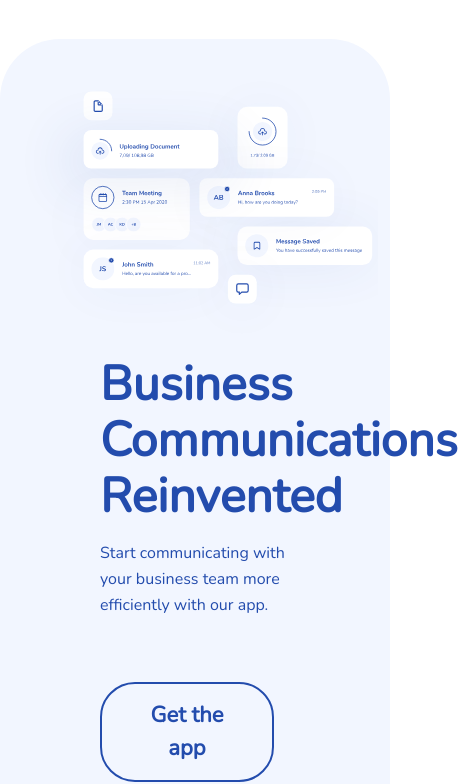
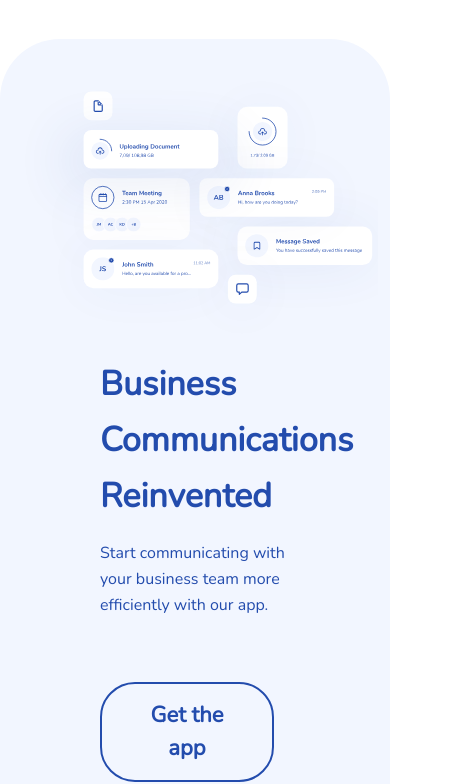
Before and after one commit to HACKTIV8-PWD2/Final-Project-2, a plain HTML site: page index.html in a window 390 px wide. Shown: the part 66-850 px from the top of the page, 458 px wide, since content can reach past the window. Drawn offline with nearby package versions, Linux system fonts and the light colour scheme.

Commit message:
update font-size

```diff
--- a/css/style.css
+++ b/css/style.css
@@ -6,6 +6,7 @@
   font-family: "nunito", sans-serif;
   color: #234cad;
 }
+
 section {
   margin-top: 150px;
 }
@@ -30,6 +31,7 @@ section {
   font-weight: 700;
   border: none;
 }
+
 .btn-outline-hero {
   border: 2px solid #234cad;
   border-radius: 35px;
@@ -38,6 +40,7 @@ section {
   font-size: 22px;
   font-weight: 700;
 }
+
 .btn-hero {
   border: none;
   border-radius: 35px;
@@ -59,6 +62,7 @@ nav .navbar-nav a {
   background-color: #f2f6ff;
   border-radius: 60px;
 }
+
 .jumbotron .content {
   padding: 0 100px 100px;
 }
@@ -81,6 +85,18 @@ nav .navbar-nav a {
   }
 }
 
+@media (max-width: 460px) {
+  .jumbotron .content h1 {
+    font-size: 38px;
+  }
+}
+
+@media (max-width: 400px) {
+  .jumbotron .content h1 {
+    font-size: 34px;
+  }
+}
+
 /* ======= element ============================================================== */
 .element-1 h4 {
   font-weight: 600;
@@ -91,9 +107,11 @@ nav .navbar-nav a {
   background-color: #f2f6ff;
   border-radius: 60px;
 }
+
 .products .content {
   padding: 0 100px;
 }
+
 .products .content h1 {
   font-weight: 700;
   font-size: 48px;
@@ -112,9 +130,11 @@ nav .navbar-nav a {
   background-color: #f2f6ff;
   border-radius: 60px;
 }
+
 .about .content {
   padding: 0 100px;
 }
+
 .about .content h1 {
   font-weight: 700;
   font-size: 48px;
@@ -125,29 +145,35 @@ nav .navbar-nav a {
 .pricing .content {
   margin-bottom: 75px;
 }
+
 .pricing .content h1 {
   font-weight: 700;
   font-size: 48px;
   line-height: 56px;
 }
+
 .pricing .span {
   font-weight: 400;
   font-size: 25px;
   line-height: 40px;
 }
+
 .pricing h2 {
   font-weight: 700;
   font-size: 56px;
   line-height: 48px;
 }
+
 .pricing .card {
   margin: 20px;
 }
+
 .pricing .no-outline {
   border: none;
   background-color: #f2f6ff;
   border-radius: 60px;
 }
+
 .pricing .outline {
   border: 2px solid #234cad;
   background-color: #ffffff;
@@ -160,11 +186,13 @@ nav .navbar-nav a {
   border-radius: 60px;
   padding: 75px;
 }
+
 .contact .banner h1 {
   font-weight: 700;
   font-size: 48px;
   line-height: 56px;
 }
+
 .contact .banner input {
   border: none;
   padding: 20px;
@@ -175,6 +203,7 @@ nav .navbar-nav a {
 footer {
   padding: 150px 50px 75px;
 }
+
 footer .content {
   padding: 0 75px;
 }
@@ -184,11 +213,13 @@ footer h4 {
   font-size: 30px;
   line-height: 49px;
 }
+
 footer li {
   list-style-type: none;
   margin-left: -30px;
   padding-bottom: 10px;
 }
+
 footer a {
   text-decoration: none;
   color: #234cad;
```
